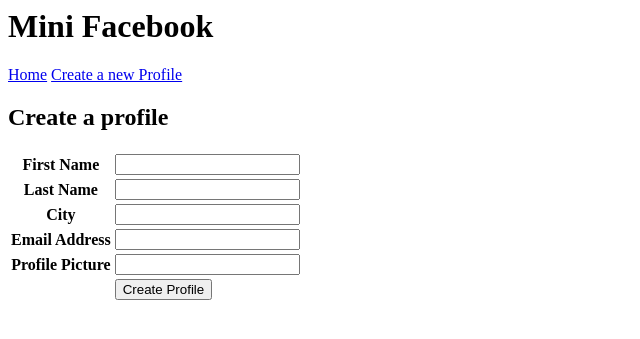
After one commit to mdkach-bu/cs108, a Django app: page /mini_fb/create_profile in a window 1280 px wide. The commit adds this page. Shown: the top 339 px of the page, without its empty margins (0-640 px from the left). Run offline with Django 3.2, Linux system fonts and the light colour scheme; parts of the project's set-up code (start-up, migrations or seed data) failed here and were passed over.

Commit message:
Assignment 17

```diff
--- /dev/null
+++ b/mini_fb/forms.py
@@ -0,0 +1,29 @@
+from django import forms
+from .models import Profile, StatusMessage
+
+
+class CreateProfileForm(forms.ModelForm):
+    """A form to add new profiles to the database"""
+    first_name = forms.CharField(label="First Name", required=True)
+    last_name = forms.CharField(label="Last Name", required=True)
+    city = forms.CharField(label="City", required=True)
+    email_address = forms.CharField(label="Email Address", required=True)
+    image_url = forms.CharField(label="Profile Picture", required=True)
+
+    class Meta:
+        model = Profile
+        fields = ['first_name', 'last_name', 'city', 'email_address', 'image_url',]
+
+class UpdateProfileForm(forms.ModelForm):
+    """A form to update a quote to the database."""
+
+    class Meta:
+        model = Profile
+        fields = ['city', 'email_address', 'image_url',]
+
+class CreateStatusMessageForm(forms.ModelForm):
+    """A form to update a status."""
+
+    class Meta:
+        model = StatusMessage
+        fields = ['message',]
--- a/mini_fb/models.py
+++ b/mini_fb/models.py
@@ -1,5 +1,5 @@
 from django.db import models
-
+from django.urls import reverse
 # Create your models here.
 
 class Profile(models.Model):
@@ -23,14 +23,18 @@
         messages = StatusMessage.objects.filter(profile=self.pk)
         return messages
 
+    def get_absolute_url(self):
+        """Return a URL to display this quote."""
+        return reverse("show_profile_page", kwargs={"pk": self.pk})
+
 class StatusMessage(models.Model):
     """Encapsulate the idea of a status post."""
 
     #data attributes of a profile
-    timestamp = models.TextField(blank=True)
+    timestamp = models.DateTimeField(auto_now_add=True)
     message = models.TextField(blank=True)
     profile = models.ForeignKey('Profile', on_delete="CASCADE")
 
     def __str__(self):
         """return a string representation of this object."""
-        return self.timestamp
+        return '%s %s' % (self.timestamp, self.message)
--- a/mini_fb/templates/mini_fb/base.html
+++ b/mini_fb/templates/mini_fb/base.html
@@ -1,7 +1,3 @@
-
-
-
-
 
 <html>
     <head>
@@ -9,7 +5,8 @@
         <title>
             Mini_Facebook
         </title>
-        <h3><a href="{% url 'home' %}">Home</a></h3>
+        <a href="{% url 'home' %}">Home</a>
+        <a href="{% url 'create_profile' %}">Create a new Profile</a>
     </head>
     <body>
     {% block content %}
--- /dev/null
+++ b/mini_fb/templates/mini_fb/create_profile_form.html
@@ -0,0 +1,24 @@
+{% extends 'mini_fb/base.html' %}
+
+{% block content %}
+
+<h2>Create a profile</h2>
+
+<form method='POST'>
+{% csrf_token %}
+    <table>
+    {% for field in form %}
+    <tr>
+        <th>{{field.label}}</th>
+        <td>{{field}}</td>
+    </tr>
+    {% endfor %}
+    <tr>
+        <td></td>
+        <td>
+            <input type="submit" name = "Create Profile" value="Create Profile">
+        </td>
+    </tr>
+    </table>
+</form>
+{% endblock %}
--- a/mini_fb/urls.py
+++ b/mini_fb/urls.py
@@ -8,5 +8,7 @@
 urlpatterns = [
     path('', ShowAllProfilesView.as_view(), name='home'),
     path('profile/<int:pk>', ShowProfilePageView.as_view(), name='show_profile_page'), #show one person
-
+    path('profile/<int:pk>/post_status', create_status_message, name='post_status'),
+    path('profile/<int:pk>/update', UpdateProfileView.as_view(), name='update_profile'),
+    path('create_profile', CreateProfileView.as_view(), name='create_profile'),
 ]
--- a/mini_fb/views.py
+++ b/mini_fb/views.py
@@ -1,9 +1,12 @@
 from django.shortcuts import render
 
 # Create your views here.
-from .models import Profile
+from .models import Profile, StatusMessage
 from django.views.generic import ListView, DetailView
-
+from django.views.generic.edit import CreateView, UpdateView
+from django.shortcuts import redirect
+from django.urls import reverse
+from .forms import CreateProfileForm, UpdateProfileForm, CreateStatusMessageForm
 class ShowAllProfilesView(ListView):
     """Create a subclass of ListView to display all profiles."""
 
@@ -18,3 +21,52 @@
     model = Profile
     template_name = 'mini_fb/show_profile_page.html'
     context_object_name = 'profile'
+
+    def get_context_data(self, **kwargs):
+        '''Return the context data (a dictionary) to be used in the template.'''
+
+        # obtain the default context data (a dictionary) from the superclass;
+        # this will include the Profile record for this page view
+        context = super(ShowProfilePageView, self).get_context_data(**kwargs)
+        # create a new CreateStatusMessageForm, and add it into the context dictionary
+        form = CreateStatusMessageForm()
+        context['create_status_form'] = form
+        # return this context dictionary
+        return context
+
+class CreateProfileView(CreateView):
+    """A view to create a new quote and save it to the database."""
+
+    form_class = CreateProfileForm
+    template_name = 'mini_fb/create_profile_form.html'
+
+class UpdateProfileView(UpdateView):
+    """A view to update a quote and save it to the database."""
+
+    form_class = UpdateProfileForm
+    template_name = 'mini_fb/update_profile_form.html'
+    queryset = Profile.objects.all()
+
+def create_status_message(request, pk):
+    '''
+    Process a form submission to post a new status message.
+    '''
+    # find the profile that matches the `pk` in the URL
+    profile = Profile.objects.get(pk=pk)
+
+    # if and only if we are processing a POST request, try to read the data
+    if request.method == 'POST':
+
+        # read the data from this form submission
+        message = request.POST['message']
+
+        # save the new status message object to the database
+        if message:
+
+            sm = StatusMessage()
+            sm.profile = profile
+            sm.message = message
+            sm.save()
+
+    # redirect the user to the show_profile_page view
+    return redirect(reverse('show_profile_page', kwargs={'pk': pk}))
```
Also changed, not shown: mini_fb/templates/mini_fb/show_profile_page.html (+24 -0 lines), mini_fb/templates/mini_fb/update_profile_form.html (added, +24 -0 lines), db.sqlite3, mini_fb/admin.py (line endings or trailing spaces), mini_fb/migrations/0002_statusmessage.py, mini_fb/migrations/0003_auto_20200403_1939.py (added), mini_fb/migrations/0004_auto_20200403_1941.py (added).
